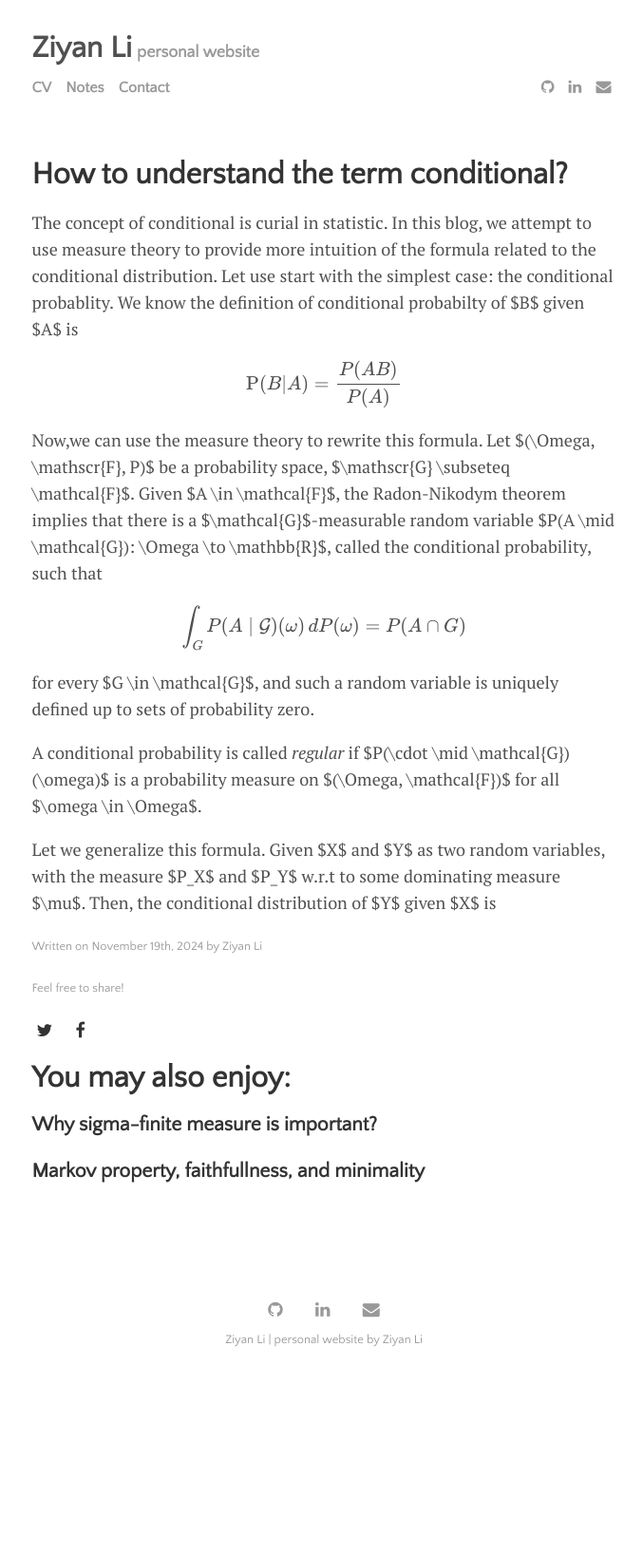
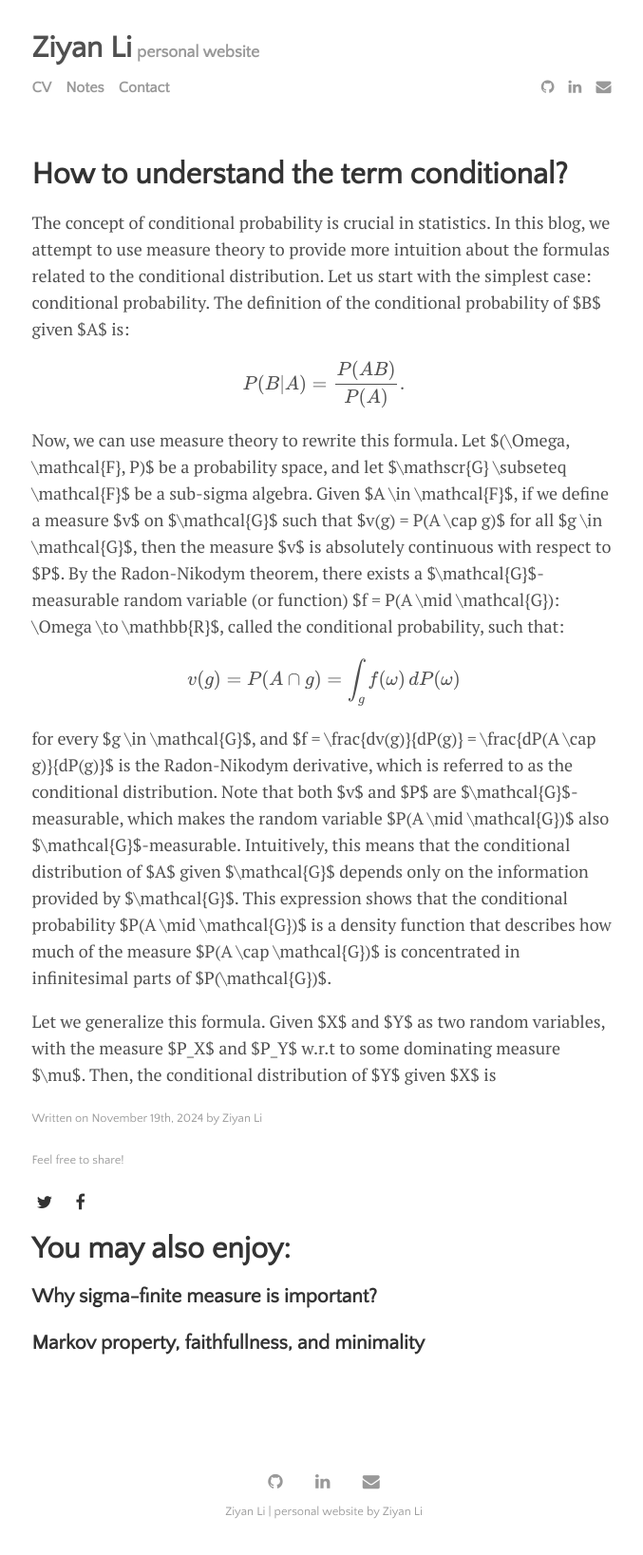
Before and after one commit to catty-halsey/catty-halsey.github.io, a Jekyll site: the page built from _posts/2024-11-19-How to understand the term "conditional" ?.md, in a window 1280 px wide. Shown: the whole page at 95% size, without its empty margins (299-976 px from the left). Built offline with Jekyll 4.4.1, drawn with Linux system fonts in a browser that asks for light colours; formulas are drawn with MathJax 3; before the commit the page ends 1456 px from its top, so only the background shows below that.

Commit message:
Update 2024-11-19-How to understand the term "conditional" ?.md

```diff
--- a/_posts/2024-11-19-How to understand the term "conditional" ?.md
+++ b/_posts/2024-11-19-How to understand the term "conditional" ?.md
@@ -5,22 +5,23 @@ author: "Ziyan Li"
 categories: journal
 tags: [documentation, sample]
 ---
-
-The concept of conditional is curial in statistic. In this blog, we attempt to use measure theory to provide more intuition of the formula related to the conditional distribution. Let use start with the simplest case: the conditional probablity. We know the definition of conditional probabilty of $B$ given $A$ is
+The concept of conditional probability is crucial in statistics. In this blog, we attempt to use measure theory to provide more intuition about the formulas related to the conditional distribution. Let us start with the simplest case: conditional probability. The definition of the conditional probability of $B$ given $A$ is:
 
 $$
-\text{P}(B|A)=\frac{P(AB)}{P(A)}
+P(B|A) = \frac{P(AB)}{P(A)}.
 $$
 
-Now,we can use the measure theory to rewrite this formula. Let $(\Omega, \mathscr{F}, P)$ be a probability space, $\mathscr{G} \subseteq \mathcal{F}$. Given $A \in \mathcal{F}$, the Radon-Nikodym theorem implies that there is a $\mathcal{G}$-measurable random variable $P(A \mid \mathcal{G}): \Omega \to \mathbb{R}$, called the conditional probability, such that
+Now, we can use measure theory to rewrite this formula. Let $(\Omega, \mathcal{F}, P)$ be a probability space, and let $\mathscr{G} \subseteq \mathcal{F}$ be a sub-sigma algebra. Given $A \in \mathcal{F}$, if we define a measure $v$ on $\mathcal{G}$ such that $v(g) = P(A \cap g)$ for all $g \in \mathcal{G}$, then the measure $v$ is absolutely continuous with respect to $P$. By the Radon-Nikodym theorem, there exists a $\mathcal{G}$-measurable random variable (or function) $f = P(A \mid \mathcal{G}): \Omega \to \mathbb{R}$, called the conditional probability, such that:
 
 $$
-\int_{G} P(A \mid \mathcal{G})(\omega) \, dP(\omega) = P(A \cap G)
+v(g) = P(A \cap g) = \int_{g} f(\omega) \, dP(\omega)
 $$
 
-for every $G \in \mathcal{G}$, and such a random variable is uniquely defined up to sets of probability zero.
+for every $g \in \mathcal{G}$, and $f = \frac{dv(g)}{dP(g)} = \frac{dP(A \cap g)}{dP(g)}$ is the Radon-Nikodym derivative, which is referred to as the conditional distribution. Note that both $v$ and $P$ are $\mathcal{G}$-measurable, which makes the random variable $P(A \mid \mathcal{G})$ also $\mathcal{G}$-measurable. Intuitively, this means that the conditional distribution of $A$ given $\mathcal{G}$ depends only on the information provided by $\mathcal{G}$. This expression shows that the conditional probability $P(A \mid \mathcal{G})$ is a density function that describes how much of the measure $P(A \cap \mathcal{G})$ is concentrated in infinitesimal parts of $P(\mathcal{G})$.
 
-A conditional probability is called *regular* if $P(\cdot \mid \mathcal{G})(\omega)$ is a probability measure on $(\Omega, \mathcal{F})$ for all $\omega \in \Omega$.
+
+
+
 
 
 Let we generalize this formula. Given $X$ and $Y$ as two random variables, with the measure $P_X$ and $P_Y$ w.r.t to some dominating measure $\mu$. Then, the conditional distribution of $Y$ given $X$ is
```
